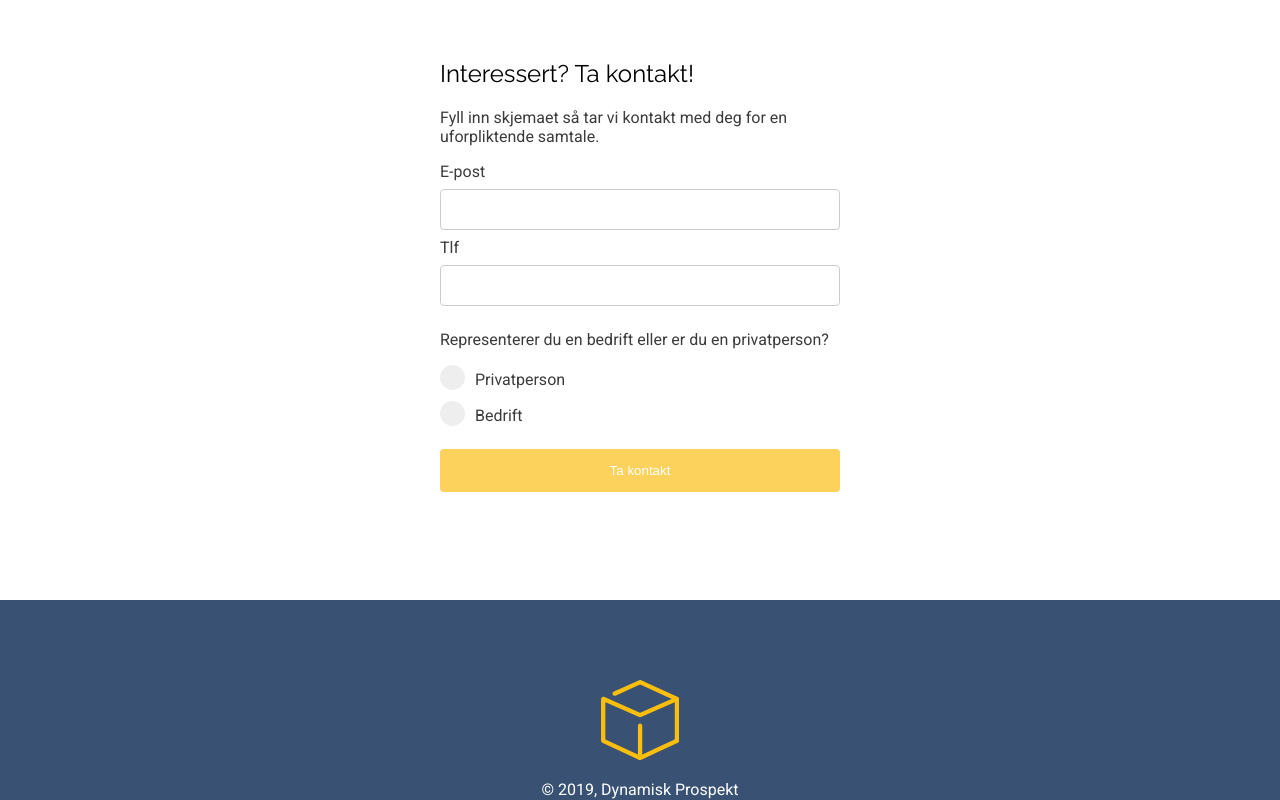
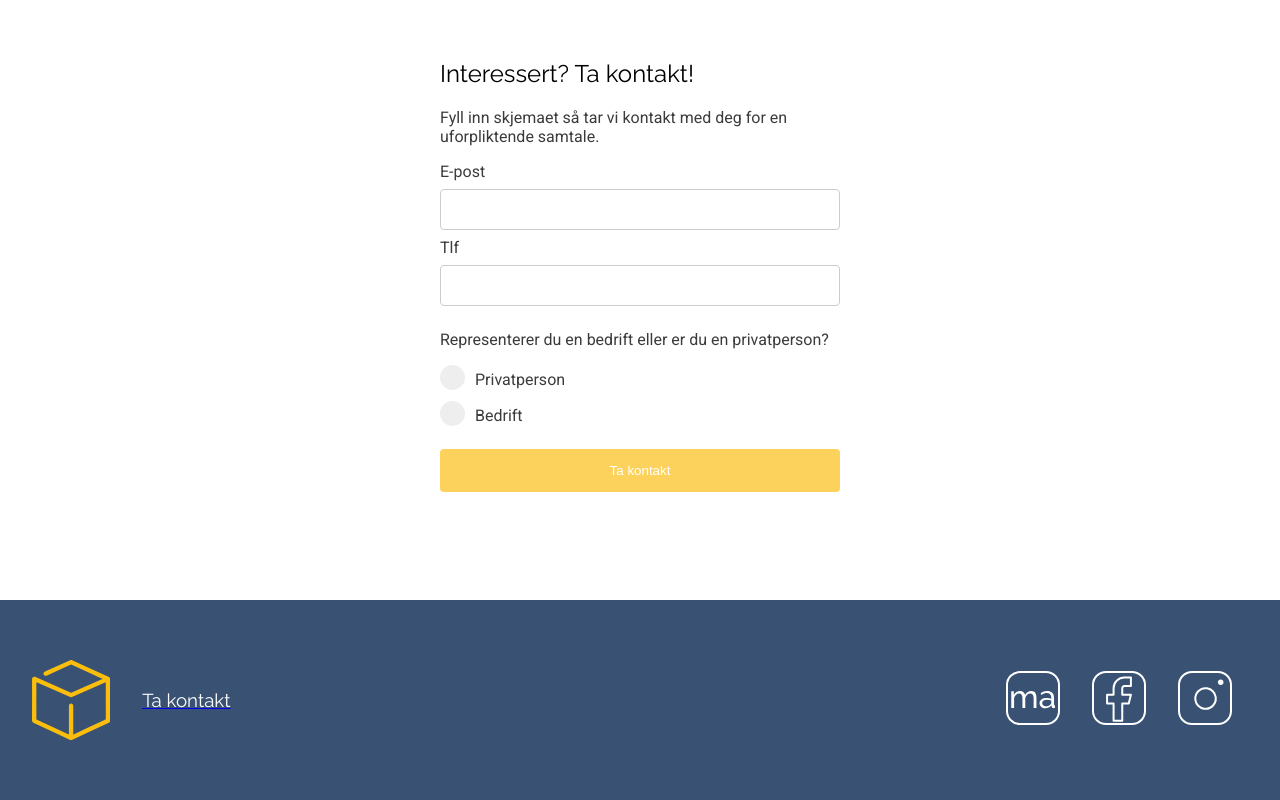
Before and after one commit to haavarop/dynamisk-prospekt, a Gatsby site: page / in a window 1280 px wide. Shown: the part 2982-3782 px from the top of the page. Built offline with nearby package versions, Linux system fonts and the light colour scheme; Gatsby itself is replaced by a stand-in of ours.

Commit message:
Update footer with SoMe and link to contact form

```diff
--- a/src/components/Footer/footer.scss
+++ b/src/components/Footer/footer.scss
@@ -4,11 +4,35 @@
   background: $blue;
   width: 100%;
   height: 200px;
-  text-align: center;
-  clear: both;
 
   &__content {
-    padding-top: 5em;
+    display: flex;
+    padding-left: 2em;
+    height: 100%;
+    align-items: center;
+    @media only screen and (max-width: 500px) {
+      padding-left: 0;
+      justify-content: center;
+    }
+  }
+
+  &__links {
+    padding-left: 2em;
+    h3 {
+      color: white;
+    }
+  }
+
+  &__some {
+    margin-left: auto;
+    svg {
+      padding: 1em;
+    }
+  }
+
+  &__legal {
+    background: $blue;
+    text-align: center;
     p {
       color: white;
 
--- a/src/components/Footer/index.js
+++ b/src/components/Footer/index.js
@@ -1,16 +1,34 @@
 import React from "react"
 import LogoIcon from "../Icons/logo"
 import "./footer.scss"
+import { Link } from "gatsby"
+import FBIcon from "../Icons/facebook"
+import InstaIcon from "../Icons/instagram"
+import MAIcon from "../Icons/mittanbud"
 
 const Footer = () => (
-  <div className="footer">
-    <footer>
-      <div className="footer__content">
+  <footer className="footer">
+    <div className="footer__content">
         <LogoIcon />
-        <p>© {new Date().getFullYear()}, Dynamisk Prospekt</p>
+        <div className="footer__links">
+          <Link to="/contact">
+            <h3>Ta kontakt</h3>
+          </Link>
       </div>
-    </footer>
-  </div>
+        <div className="footer__some">
+          <a href="https://mittanbud.no/profil/1046064/dynamisk-prospekt-as/">
+            <MAIcon />
+          </a>
+          <a href="https://www.facebook.com/dynamiskprospekt/">
+            <FBIcon />
+          </a>
+          <a href="https://www.instagram.com/dynamiskprospekt/">
+            <InstaIcon />
+          </a>
+        </div>
+      <div className="footer__links"></div>
+    </div>
+  </footer>
 )
 
 export default Footer
```
